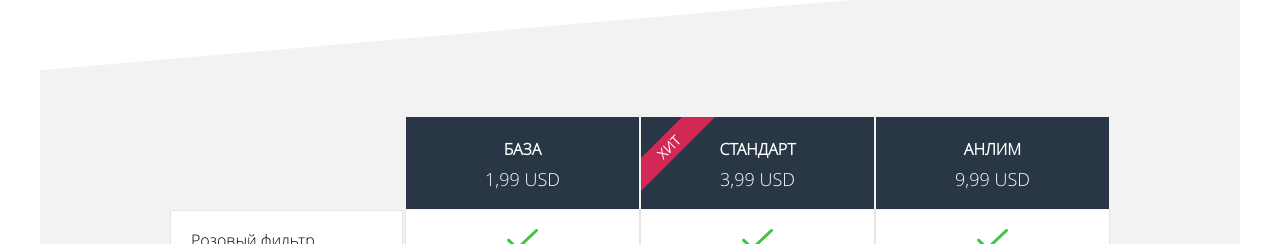
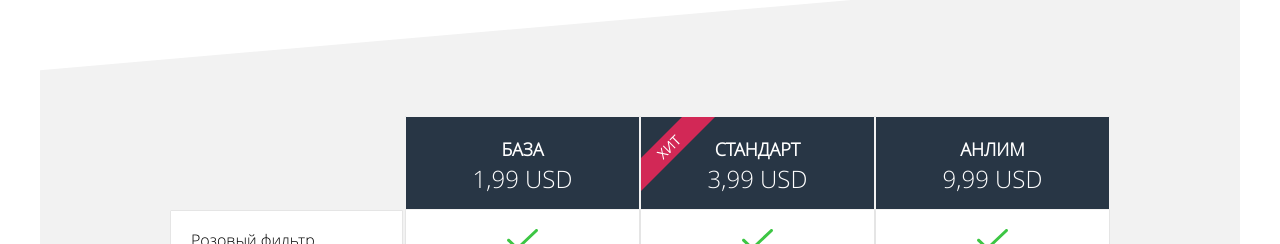
Before and after one commit to enefe/layout_test, a plain HTML site: page index.html in a window 1280 px wide. Shown: the part 2620-2864 px from the top of the page. Drawn offline with Linux system fonts and the light colour scheme.

Commit message:
fix: some fix

```diff
--- a/pages/index.css
+++ b/pages/index.css
@@ -328,7 +328,6 @@
         overflow: hidden;
         transform: translateX(0);
         transition: transform 0.1s ease;
-        cursor: grab;
     }
     .table__column {
         position: relative;
@@ -1069,21 +1068,14 @@
     }
     .table__program_title {
         margin: 17px 0 0px 0;
-        padding: 0;
-        font-weight: 700;
-        font-size: 16px;
-        line-height: 30px;
+        font-size: 18px;
     }
     .table__program_hit {
         width: auto;
         height: auto;
     }
     .table__program_price {
-        margin: 0;
-        padding: 0;
-        font-weight: 300;
-        font-size: 18px;
-        line-height: 30px;
+        font-size: 24px;
     }
     .table__item {
         height: 59px;
```
